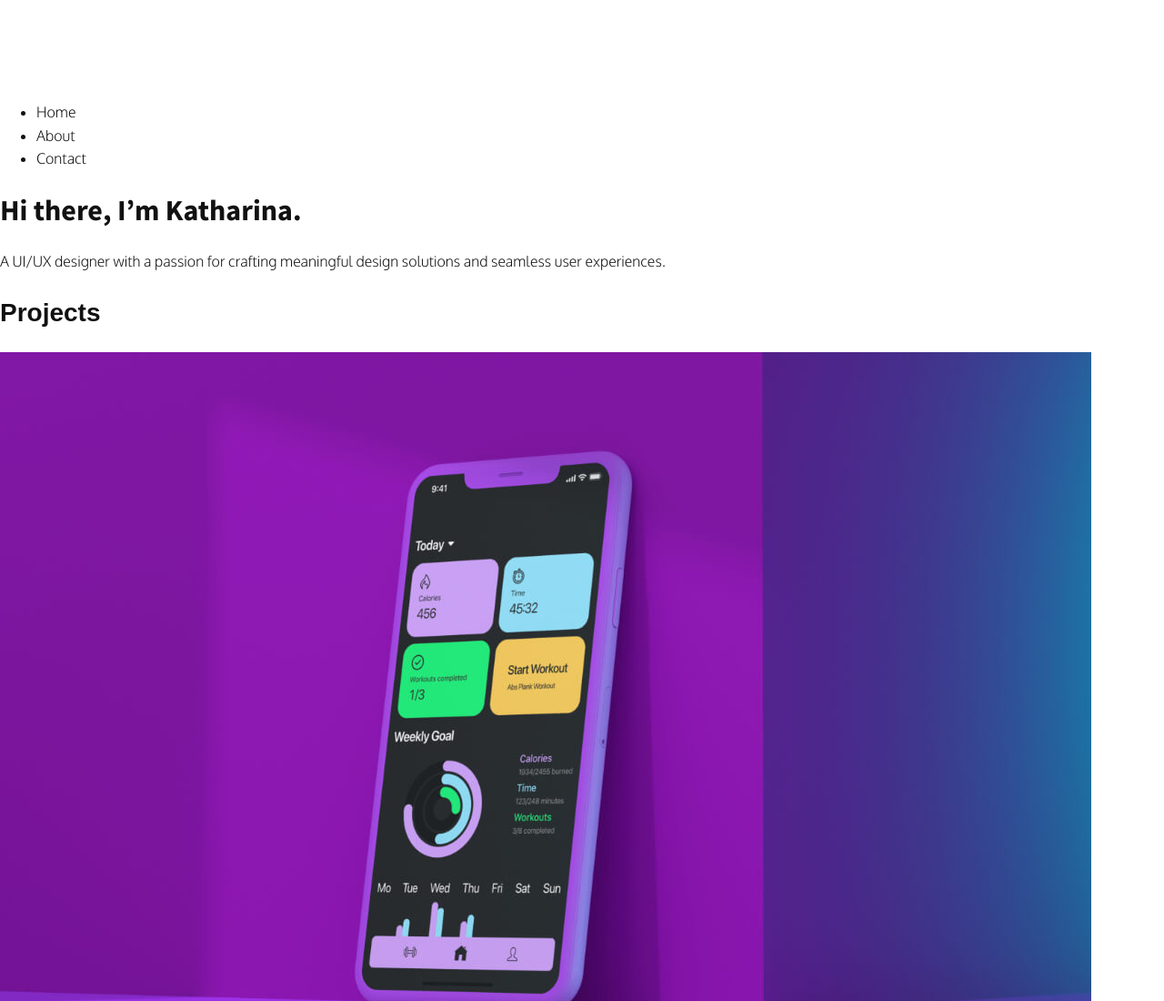
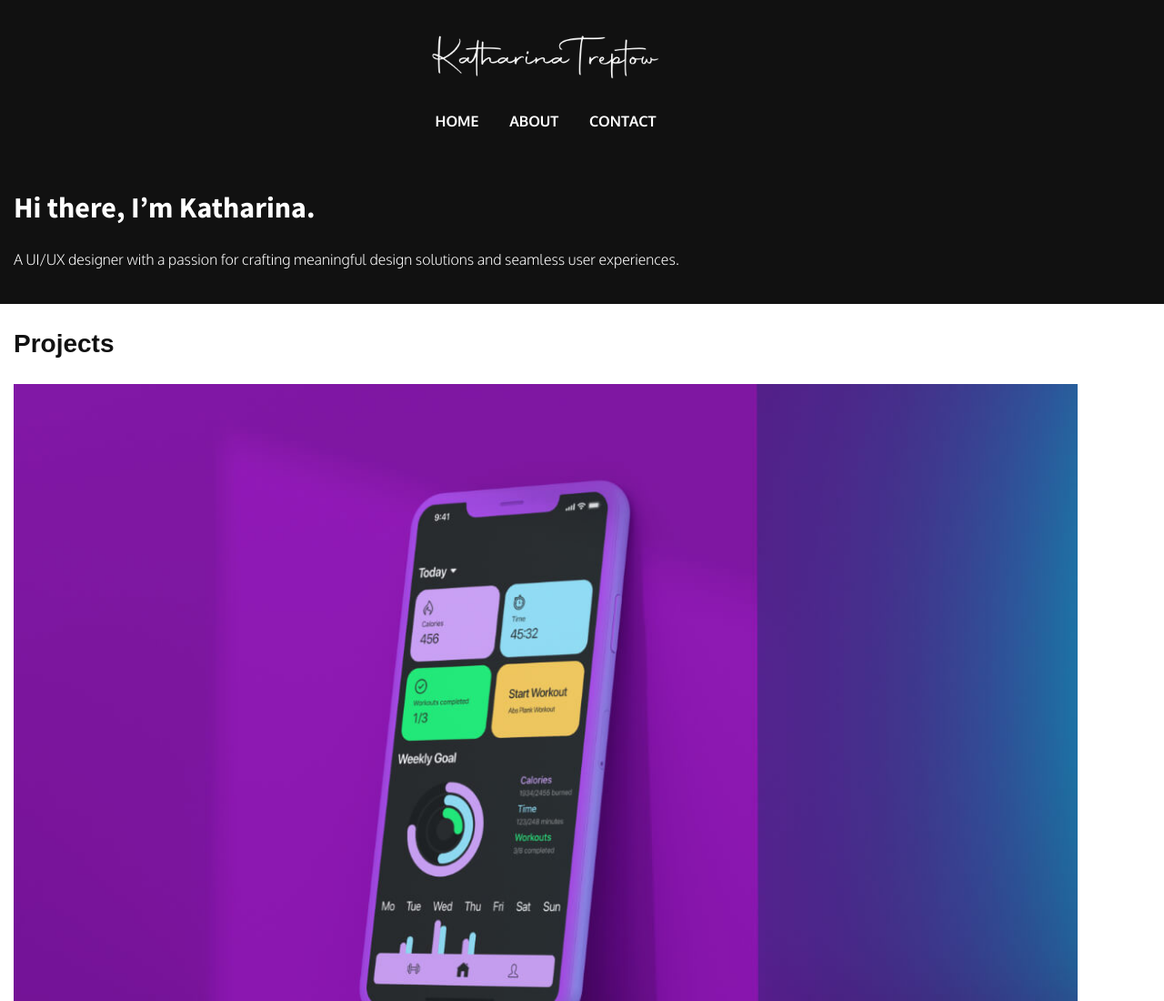
Before and after one commit to kathtr/portfolio-site, a plain HTML site: page index.html in a window 1280 px wide. Shown: the top 1100 px of the page at 91% size. Drawn offline with nearby package versions, Linux system fonts and the light colour scheme; a web font is replaced by a local one.

Commit message:
add layout styling

```diff
--- a/css/style.css
+++ b/css/style.css
@@ -10,8 +10,8 @@ Supheadings: Martel Sans - Sub Headings
 Body: Oxygen - Body
 */
 
-header {
-
+* {
+box-sizing: border-box;
 }
 
 body {
@@ -112,11 +112,81 @@ color: #ffffff;
 border-radius: 50px;
 }
 
+/* Layout styling */
+
 .container {
 max-width: 1200px;
+}
+
+.container {
+padding: 0 15px;
+max-width: 1200px;
+}
+
+.row {
+margin: 25px 0; /* 25px top and bottom, 0 left and right */
+}
+
+#work .row {
+padding-bottom: 25px; border-bottom: 1px solid #4a4a4a;
 }
 
 .logo {
 max-width: 250px;
 margin-top: 25px;
 }
+
+header {
+position: fixed;
+background-color: #111111;
+text-align: center;
+padding: 10px 0;
+display: inline-block;
+width: 100%;
+color: #ffffff
+}
+
+nav > ul {
+list-style-type: none;
+padding: 0;
+}
+
+nav > ul > li {
+display: inline-block;
+}
+
+nav > ul > li > a {
+padding: 0 15px;
+text-transform: uppercase;
+font-weight: 700;
+color: #ffffff;
+}
+
+nav > ul > li > a:visited {
+color: #ffffff;
+text-decoration: underline;
+}
+
+nav > ul > li > a:hover {
+  text-decoration: underline;
+}
+
+nav > ul > li > a:visited {
+  text-decoration: underline;
+}
+
+#hero {
+  background-color: #111111;
+  color: #ffffff;
+  padding: 20px 0;
+  display: inline-block;
+  width: 100%;
+}
+
+main {
+  padding-top: 165px;
+}
+
+.social {
+width: 44px;
+}
```
